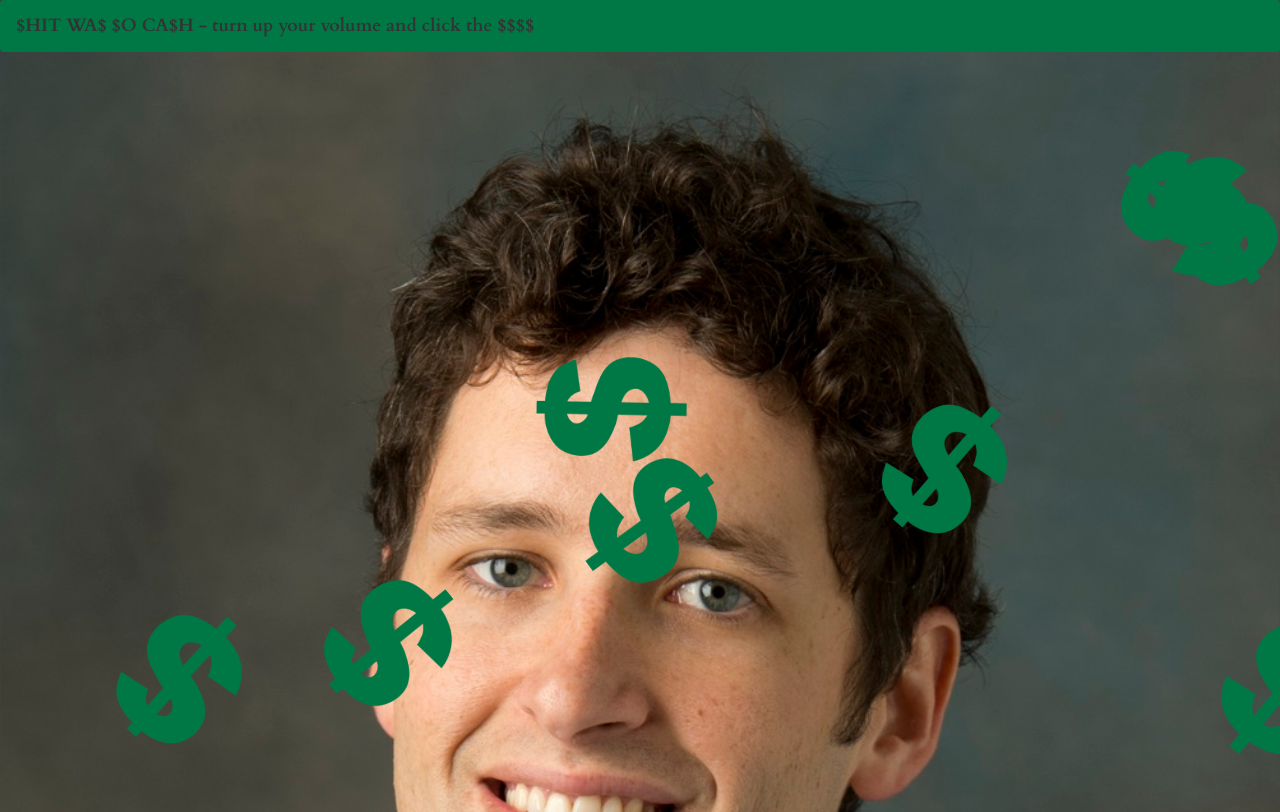
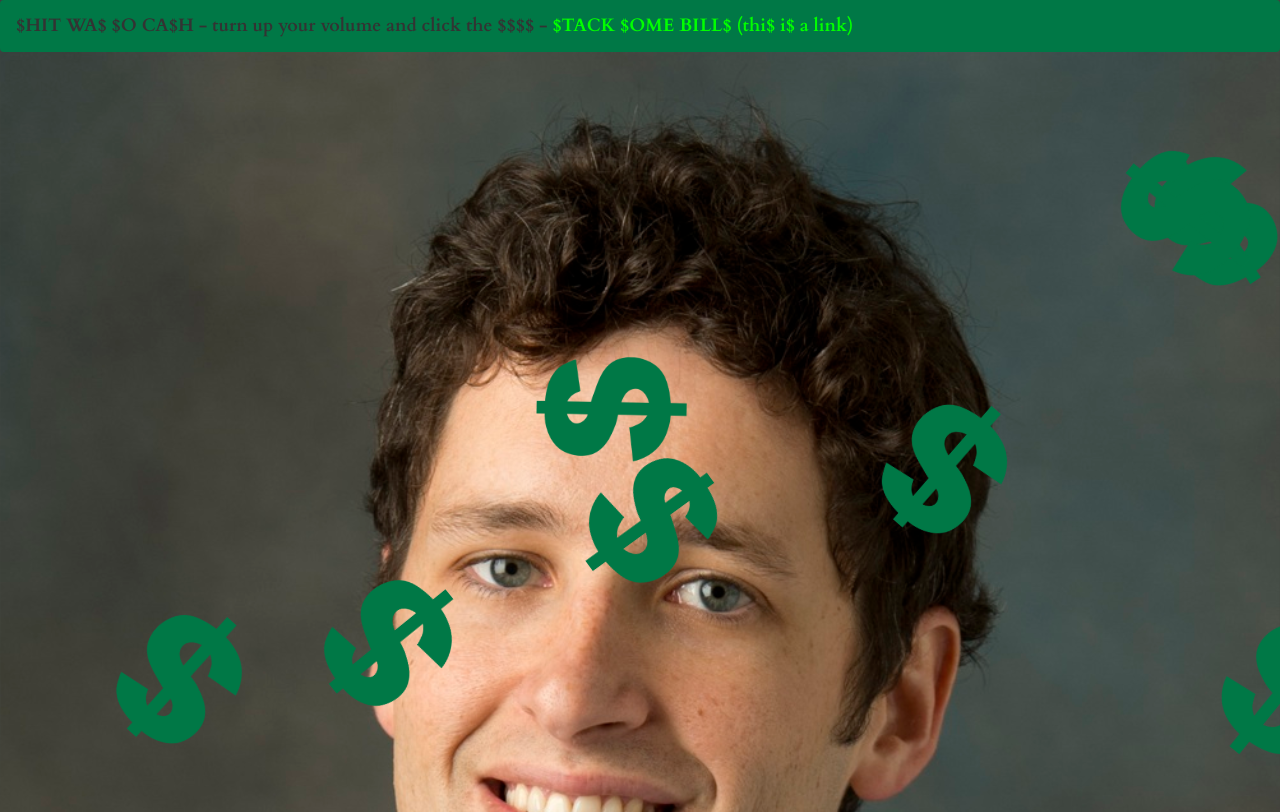
Before and after one commit to adispen/rutgersCash, a plain HTML site: page index.html in a window 1280 px wide. Shown: the top 812 px of the page. Drawn offline with nearby package versions, Linux system fonts and the light colour scheme.

Commit message:
link to shahan

```diff
--- a/cash.css
+++ b/cash.css
@@ -20,3 +20,7 @@ body {
     background-image: url("cash.jpg");
 	background-size: cover;
 }
+
+a{
+	color: lime;
+}
--- a/index.html
+++ b/index.html
@@ -10,7 +10,7 @@
     <body>
     <audio id="audio" src="here_comes_da_money.mp3" ></audio>
         <header class='navbar'>
-            <div class='navbar-brand'>$HIT WA$ $O CA$H - turn up your volume and click the $$$$</div>
+			<div class='navbar-brand'>$HIT WA$ $O CA$H - turn up your volume and click the $$$$ - <a href="http://sia.github.io/cash">$TACK $OME BILL$ (thi$ i$ a link)</a></div>
         </header>
     </body>
     <footer>
```
